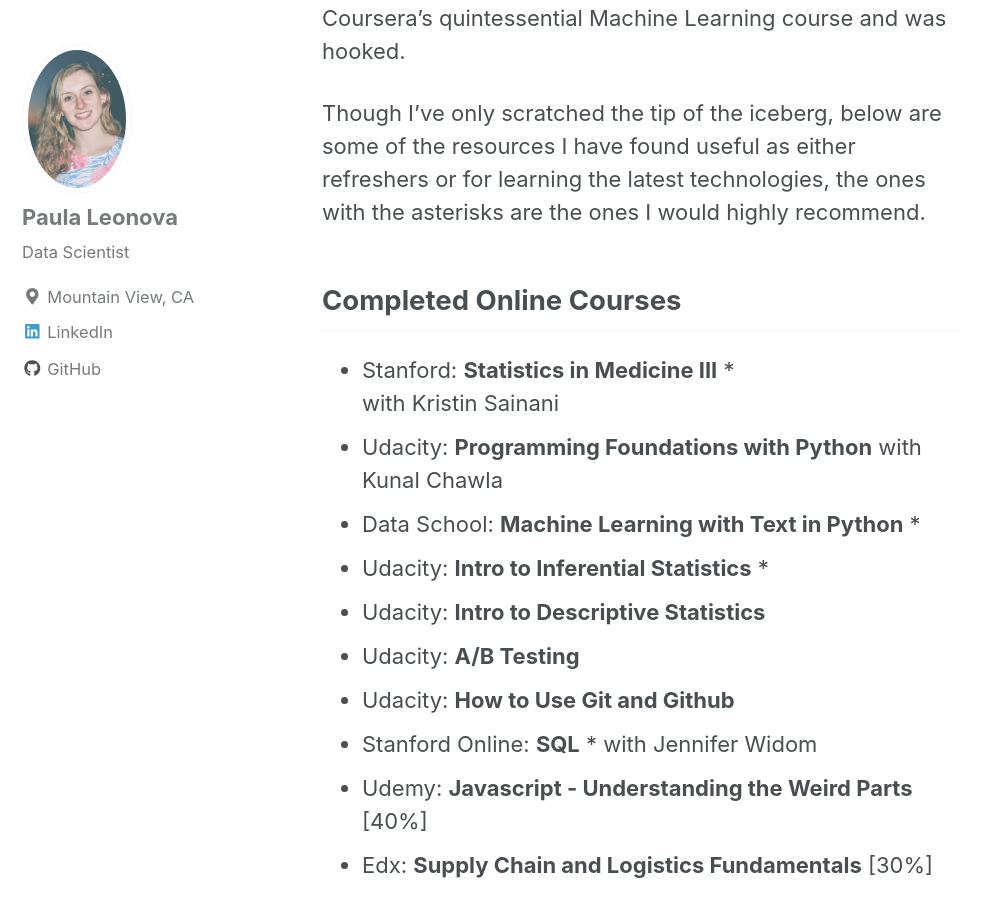
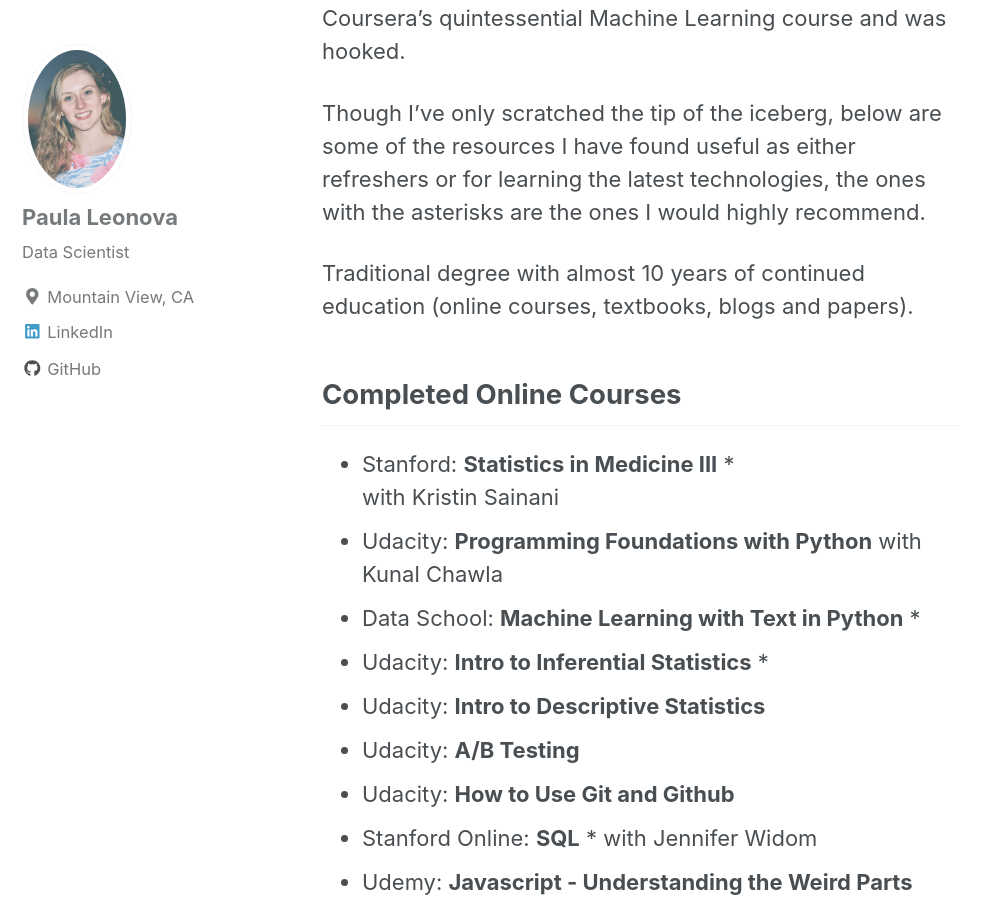
Before and after one commit to pleonova/pleonova.github.io, a Jekyll site: the page built from _pages/education.md, in a window 1280 px wide and 900 px high, scrolled down 486 px. Shown: the whole window, without its empty margins (0-986 px from the left). Built offline with Jekyll 4.4.1, drawn with Linux system fonts in a browser that asks for light colours; nearby versions of some CDN libraries.

Commit message:
Update the about me page

```diff
--- a/_pages/education.md
+++ b/_pages/education.md
@@ -9,6 +9,15 @@
 Around the time I graduated, MOOCs were just taking off (MOOCs - Massive Open Online Courses). I soon enrolled in Coursera's  quintessential Machine Learning course and was hooked.
 
 Though I've only scratched the tip of the iceberg, below are some of the resources I have found useful as either refreshers or for learning the latest technologies, the ones with the asterisks are the ones I would highly recommend.
+
+
+
+
+Traditional degree with almost 10 years of continued education (online courses, textbooks, blogs and papers).
+
+
+
+
 
 ## Completed Online Courses
 - Stanford: **Statistics in Medicine III** * <br />
```
